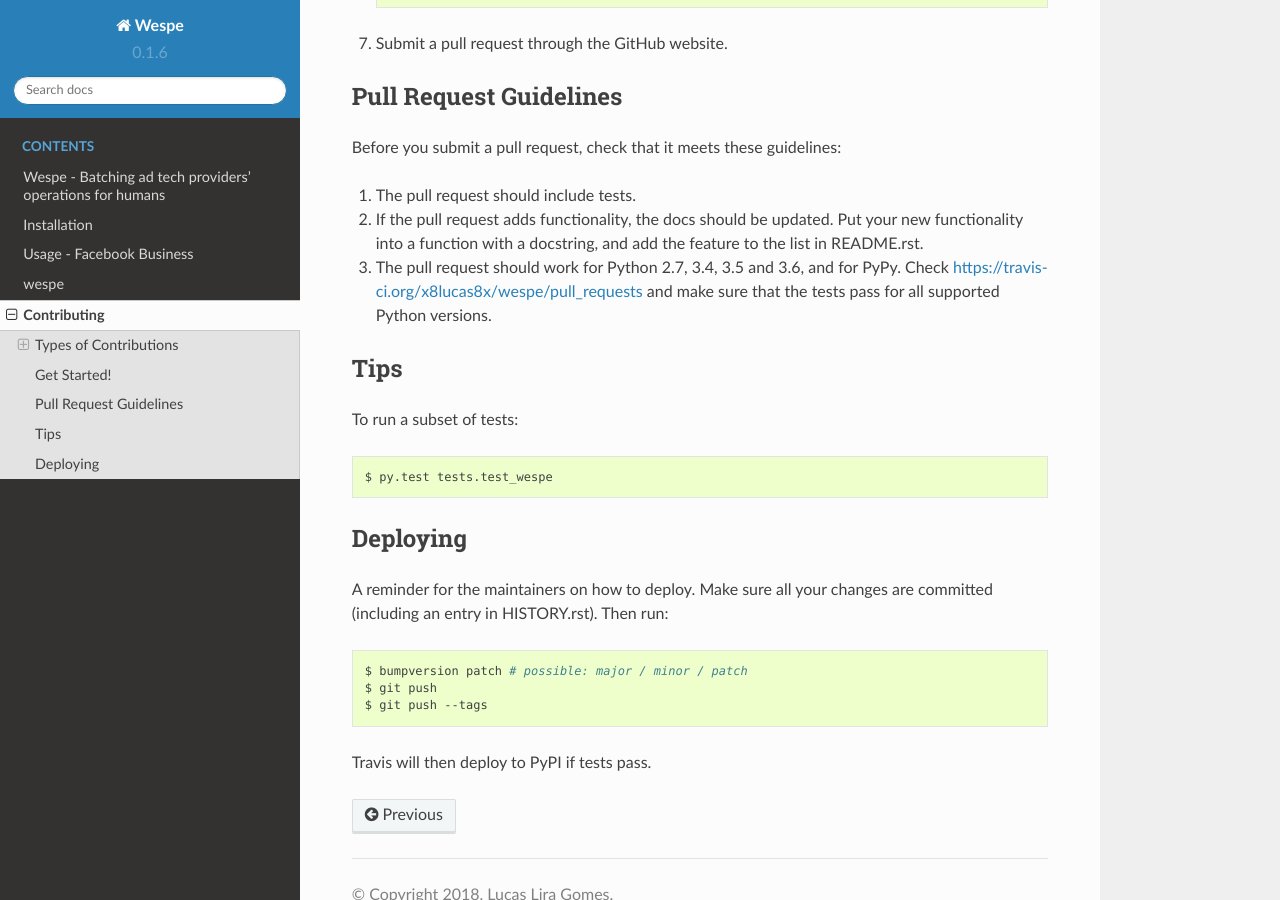
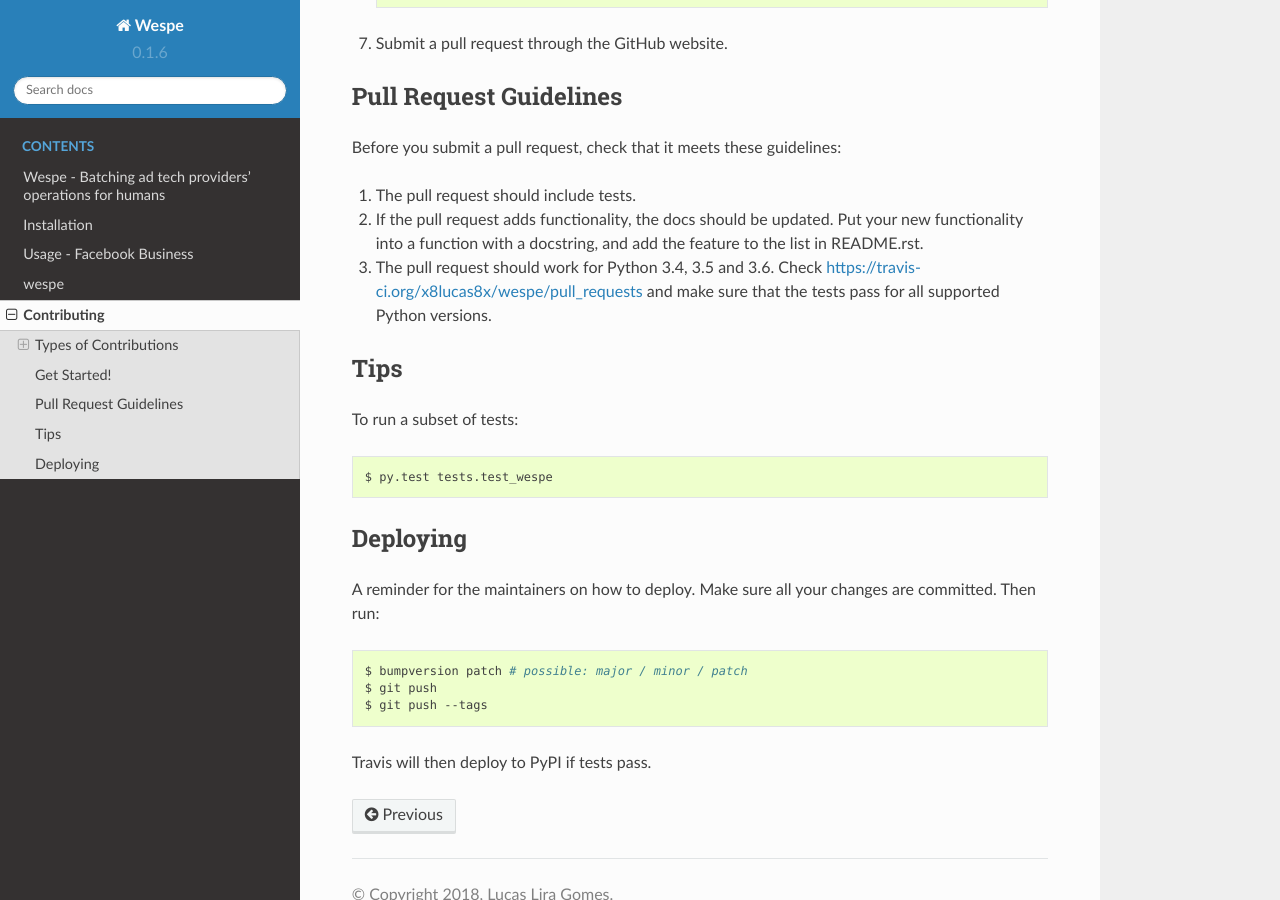
Before and after one commit to kayak/wespe, a Sphinx documentation site: the page built from docs/contributing.rst, in a window 1280 px wide and 900 px high, scrolled down 2029 px. Built offline with Sphinx 7.4.7 and the Read the Docs theme 2.0.0, drawn with Linux system fonts in a browser that asks for light colours.

Commit message:
Fixed issues in documentation.

```diff
--- a/CONTRIBUTING.rst
+++ b/CONTRIBUTING.rst
@@ -103,7 +103,7 @@ Before you submit a pull request, check that it meets these guidelines:
 2. If the pull request adds functionality, the docs should be updated. Put
    your new functionality into a function with a docstring, and add the
    feature to the list in README.rst.
-3. The pull request should work for Python 2.7, 3.4, 3.5 and 3.6, and for PyPy. Check
+3. The pull request should work for Python 3.4, 3.5 and 3.6. Check
    https://travis-ci.org/x8lucas8x/wespe/pull_requests
    and make sure that the tests pass for all supported Python versions.
 
@@ -119,8 +119,7 @@ Deploying
 ---------
 
 A reminder for the maintainers on how to deploy.
-Make sure all your changes are committed (including an entry in HISTORY.rst).
-Then run::
+Make sure all your changes are committed. Then run::
 
 $ bumpversion patch # possible: major / minor / patch
 $ git push
--- a/README.rst
+++ b/README.rst
@@ -36,7 +36,7 @@ To install |Brand| run the following command:
 .. _installation_end:
 
 
-.. include:: USAGE.rst
+.. include:: ./USAGE.rst
 
 
 License
--- a/USAGE.rst
+++ b/USAGE.rst
@@ -5,6 +5,9 @@ Usage - Facebook Business
 All steps from now on will assume you've already set the default api connection using facebook_busines. It's also
 possible to set one on the fly by providing the api kwarg in FacebookBatchUploader's constructor.
 
+
+.. code-block:: python
+   :linenos:
 
     from wespe.batch_uploaders import FacebookBatchUploader
 
```
Also changed, not shown: docs/wespe.batch_uploaders.rst (+11 -3 lines).
